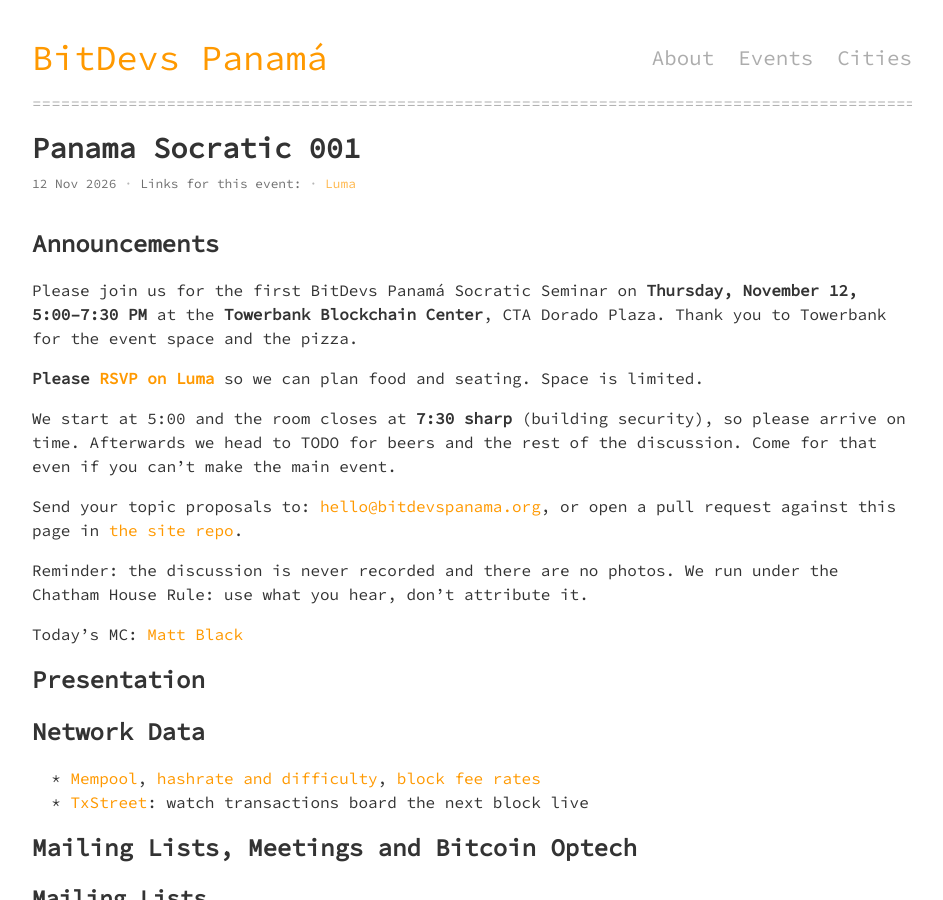
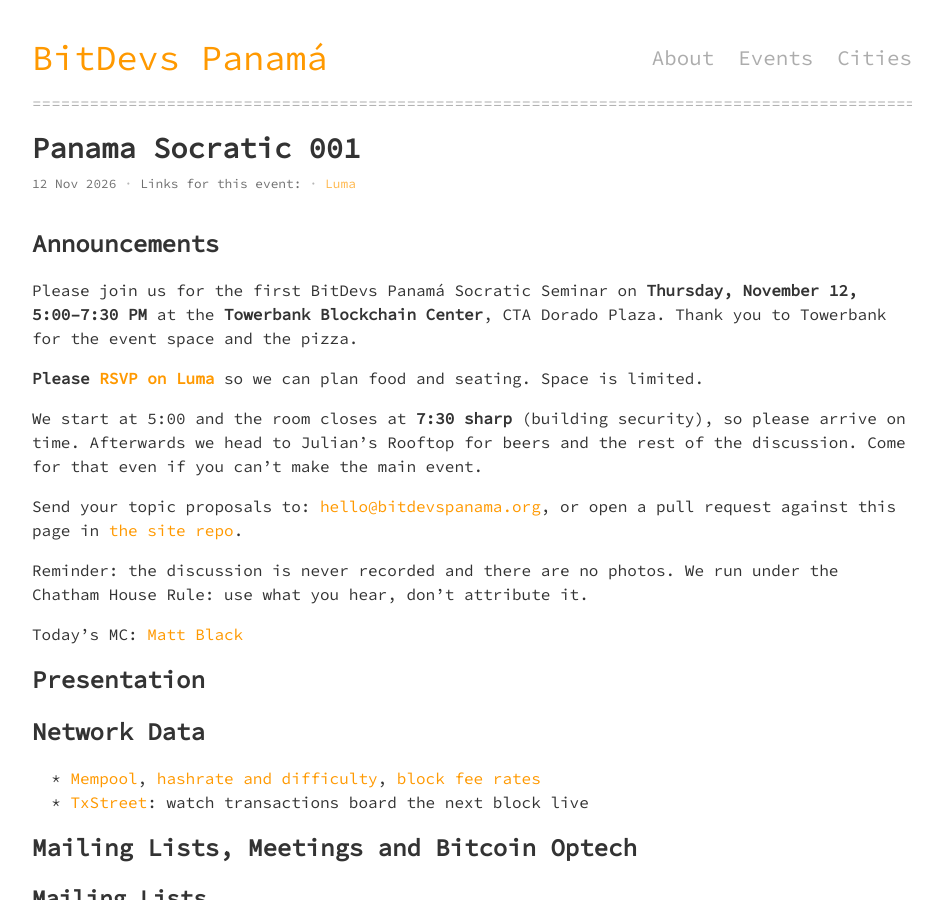
Before and after one commit to BitDevsPanama/bitdevspanama.github.io, a Jekyll site: the page built from _posts/2026-11-12-panama-socratic-001.md, in a window 1280 px wide and 900 px high. Shown: the whole window, without its empty margins (168-1111 px from the left). Built offline with Jekyll 4.4.1, drawn with Linux system fonts in a browser that asks for light colours; some of the changed text lies outside the part shown.

Commit message:
docs: add bar and last word finder source link
Afterparty at Julian's Rooftop replaces the TODO
Link the tool's source and ask readers to verify it

```diff
--- a/_posts/2026-11-12-panama-socratic-001.md
+++ b/_posts/2026-11-12-panama-socratic-001.md
@@ -15,7 +15,7 @@ Plaza. Thank you to Towerbank for the event space and the pizza.
 seating. Space is limited.
 
 We start at 5:00 and the room closes at **7:30 sharp** (building security), so
-please arrive on time. Afterwards we head to TODO for beers and the rest of the
+please arrive on time. Afterwards we head to Julian's Rooftop for beers and the rest of the
 discussion. Come for that even if you can't make the main event.
 
 Send your topic proposals to: <hello@bitdevspanama.org>,
```
Also changed, not shown: other parts of _posts/2026-11-12-panama-socratic-001.md (+1 -1 lines).
